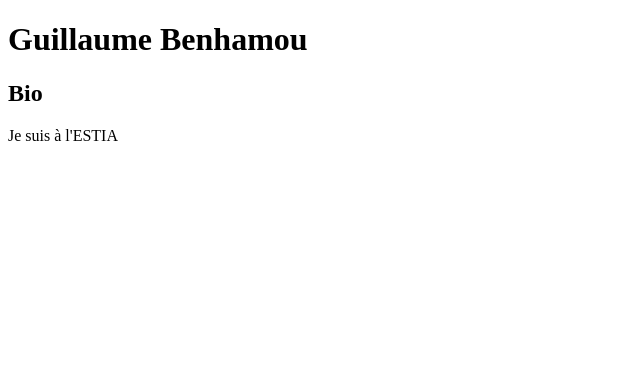
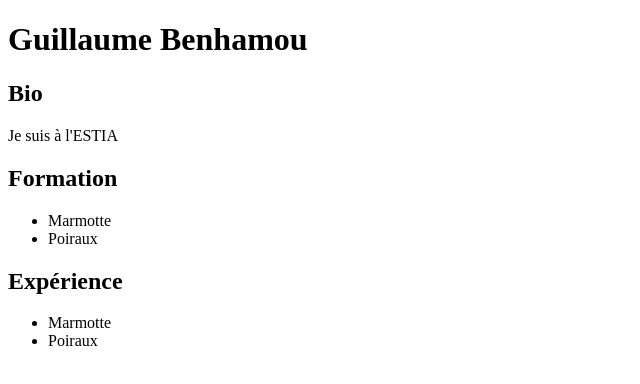
Before and after one commit to Varask/githubPage2, a plain HTML site: page Index.html in a window 1280 px wide. Shown: the whole page, without its empty margins (0-640 px from the left). Drawn offline with Linux system fonts and the light colour scheme.

Commit message:
HTML: formation + Experience

```diff
--- a/Index.html
+++ b/Index.html
@@ -6,7 +6,24 @@
   </head>
   <body>
     <h1>Guillaume Benhamou</h1>
-    <h2>Bio</h2>
-    <p>Je suis à l'ESTIA</p>
+    <div class="">
+      <h2>Bio</h2>
+      <p>Je suis à l'ESTIA</p>
+    </div>
+    <div class="">
+      <h2>Formation</h2>
+      <ul>
+        <li>Marmotte</li>
+        <li>Poiraux</li>
+      </ul>
+    </div>
+    <div class="">
+      <h2>Expérience</h2>
+      <ul>
+        <li>Marmotte</li>
+        <li>Poiraux</li>
+      </ul>
+    </div>
+
   </body>
 </html>
```
